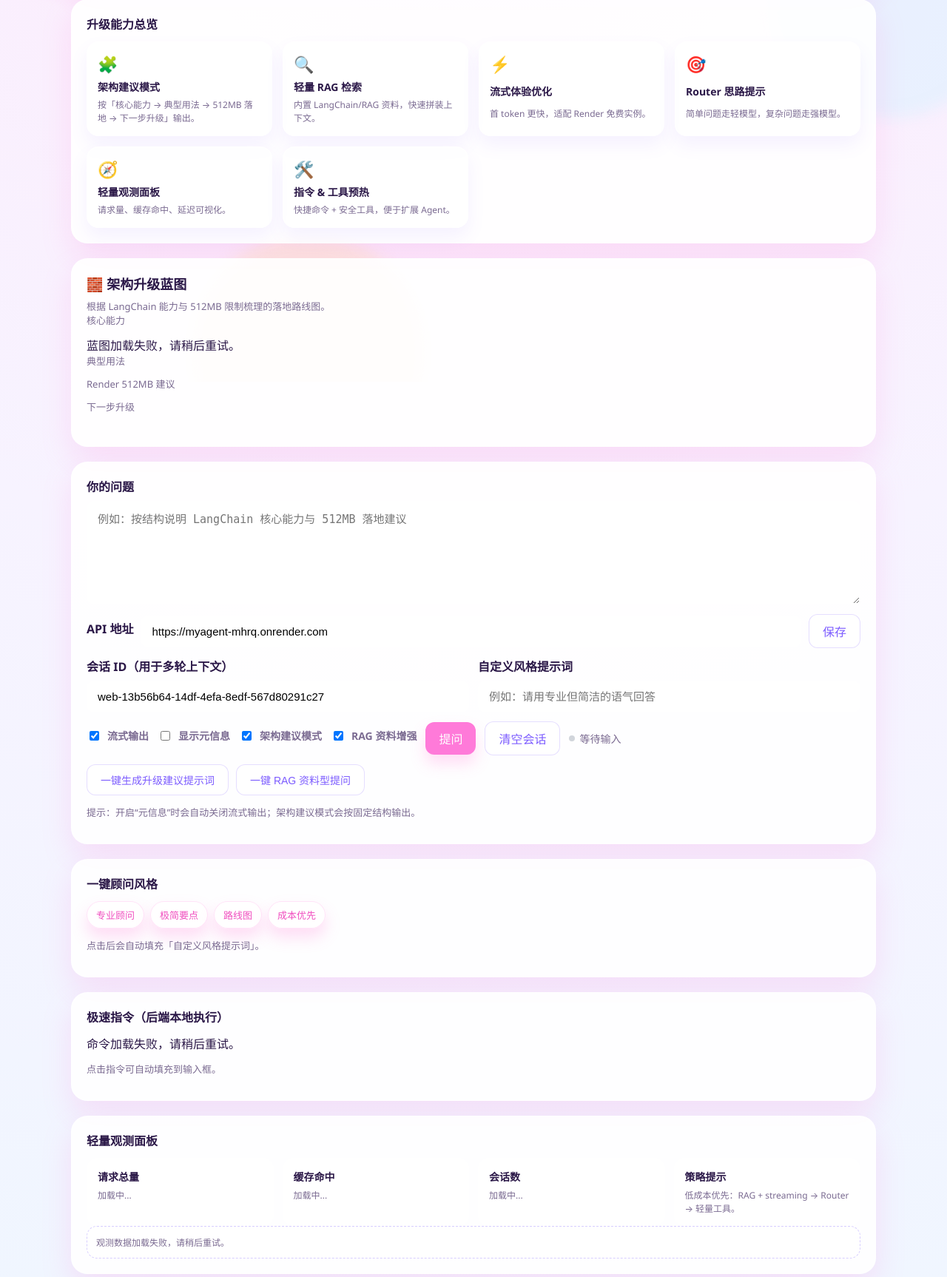
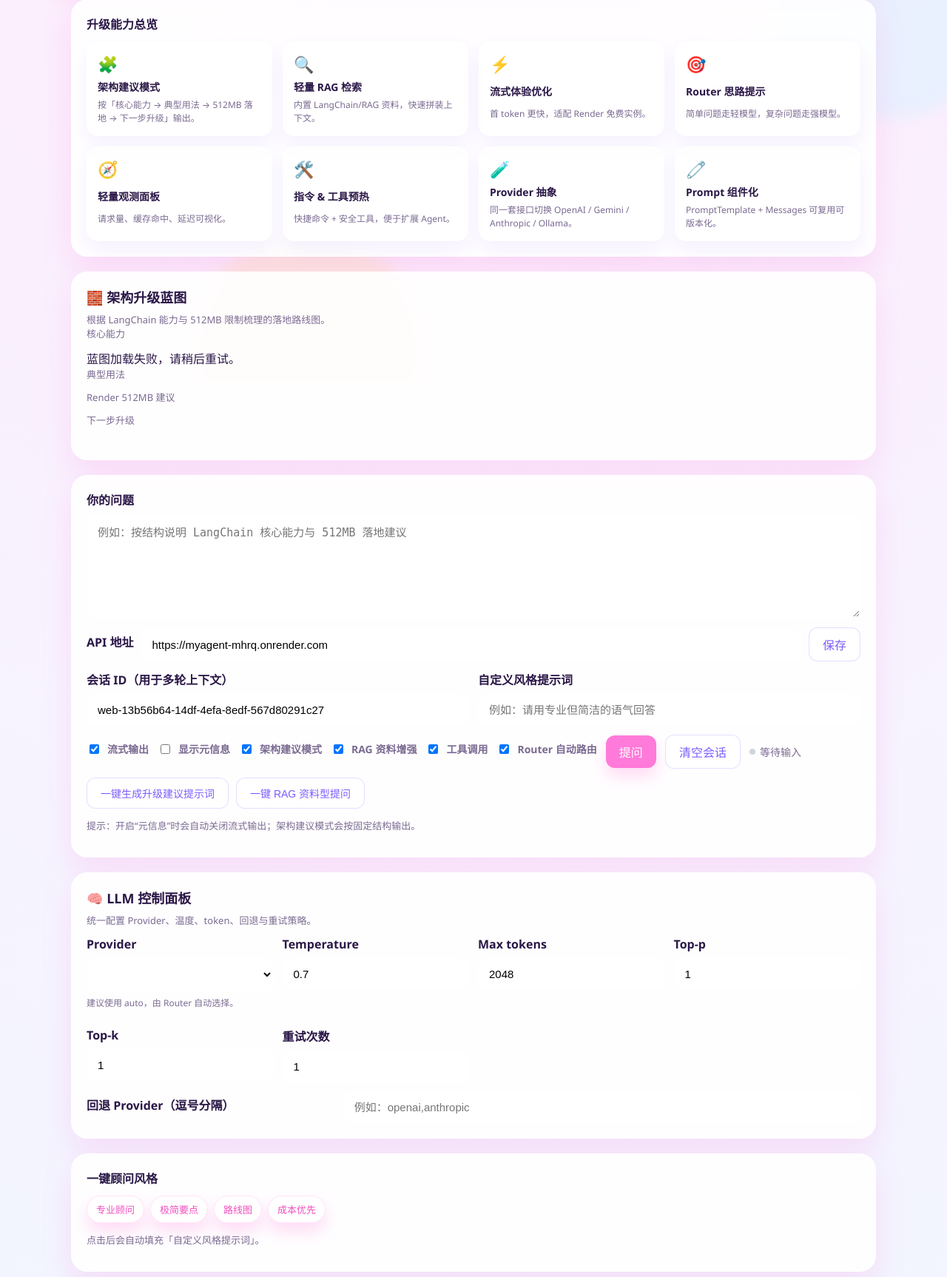
Before and after one commit to iehmltym/myagent, a FastAPI app: page / in a window 1280 px wide. Shown: the part 284-2010 px from the top of the page at 74% size. Run offline with FastAPI, Linux system fonts and the light colour scheme; lists and menus that the app fills with data are empty; parts of the project's set-up code (start-up, migrations or seed data) failed here and were passed over.

Commit message:
Add provider abstraction and UI controls

```diff
--- a/app.py
+++ b/app.py
@@ -8,14 +8,23 @@ from fastapi.middleware.cors import CORSMiddleware
 from fastapi.responses import FileResponse, HTMLResponse, JSONResponse, StreamingResponse
 from pydantic import BaseModel
 
+from agent_runtime import (
+    Chain,
+    GeminiProvider,
+    LLMManager,
+    LLMRequestConfig,
+    MemoryStore,
+    PlaceholderProvider,
+    PromptMessage,
+    PromptTemplate,
+    Tool,
+    ToolRegistry,
+    ToolResult,
+)
 from knowledge_base import blueprint_payload, retrieve_documents
-from my_custom_llm import MyCustomGeminiLLM
 from tools import add, get_date, get_time, make_uuid, safe_eval_expression, text_stats
 
 app = FastAPI()
-# 会话历史字典：key 是 session_id，value 是 [(question, answer), ...]
-# 用于在多轮对话中保留上下文，便于拼接成连续对话的 prompt
-sessions: "OrderedDict[str, List[Tuple[str, str]]]" = OrderedDict()
 MAX_HISTORY_TURNS = 10
 MAX_SESSIONS = 200
 
@@ -51,6 +60,57 @@ ADVISOR_SYSTEM_PROMPT = (
     "给出清晰的小标题和要点列表，语气专业、直接。"
 )
 
+memory_store = MemoryStore(max_turns=MAX_HISTORY_TURNS, max_sessions=MAX_SESSIONS)
+tool_registry = ToolRegistry(
+    tools=[
+        Tool(
+            name="get_time",
+            description="获取当前时间",
+            handler=lambda _: ToolResult(get_time(), {"tool": "time"}),
+            keywords=["现在几点", "时间", "time"],
+        ),
+        Tool(
+            name="get_date",
+            description="获取今天日期",
+            handler=lambda _: ToolResult(get_date(), {"tool": "date"}),
+            keywords=["今天日期", "日期", "date"],
+        ),
+        Tool(
+            name="uuid",
+            description="生成 UUID4",
+            handler=lambda _: ToolResult(make_uuid(), {"tool": "uuid"}),
+            keywords=["uuid", "id"],
+        ),
+        Tool(
+            name="calc",
+            description="安全计算数学表达式",
+            handler=lambda text: ToolResult(str(safe_eval_expression(text)), {"tool": "calc"}),
+            keywords=["计算", "算一下", "calc"],
+        ),
+        Tool(
+            name="text_stats",
+            description="统计文本长度与单词数",
+            handler=lambda text: ToolResult(
+                (
+                    f"字符数：{text_stats(text)['chars']} | "
+                    f"去空格字符数：{text_stats(text)['chars_no_space']} | "
+                    f"单词数：{text_stats(text)['words']}"
+                ),
+                {"tool": "len"},
+            ),
+            keywords=["字数", "文本统计", "len"],
+        ),
+    ]
+)
+llm_manager = LLMManager(
+    providers=[
+        GeminiProvider(),
+        PlaceholderProvider("openai", "请配置 OPENAI_API_KEY 并启用对应 SDK。"),
+        PlaceholderProvider("anthropic", "请配置 ANTHROPIC_API_KEY 并启用对应 SDK。"),
+        PlaceholderProvider("ollama", "请启动本地 Ollama 服务并配置地址。"),
+    ]
+)
+
 
 class QuestionRequest(BaseModel):
     # 用户输入的问题文本
@@ -67,6 +127,19 @@ class QuestionRequest(BaseModel):
     include_meta: bool = False
     # 运行模式：默认空；"advisor" 表示架构建议；"rag" 表示检索增强
     mode: Optional[str] = None
+    # LLM Provider：auto/gemini/openai/anthropic/ollama
+    provider: Optional[str] = None
+    # LLM 参数
+    temperature: Optional[float] = None
+    max_output_tokens: Optional[int] = None
+    top_p: Optional[float] = None
+    top_k: Optional[int] = None
+    # 工具调用与路由开关
+    enable_tools: bool = True
+    enable_router: bool = True
+    # 回退与重试
+    fallback_providers: Optional[List[str]] = None
+    retries: int = 1
 
 
 class SessionRequest(BaseModel):
@@ -108,6 +181,26 @@ def features() -> Dict[str, Any]:
             {"cmd": "/len 文本", "desc": "查看文本统计"},
             {"cmd": "/help", "desc": "查看可用命令"},
         ],
+        "providers": [
+            {"id": "auto", "desc": "自动路由（建议默认）"},
+            {"id": "gemini", "desc": "Google Gemini（已接入）"},
+            {"id": "openai", "desc": "OpenAI（占位，需配置）"},
+            {"id": "anthropic", "desc": "Anthropic（占位，需配置）"},
+            {"id": "ollama", "desc": "本地 Ollama（占位，需配置）"},
+        ],
+        "prompt": {
+            "supports": ["system", "messages", "few-shot", "variables", "versioning"],
+            "template": "PromptTemplate + Messages",
+        },
+        "chains": {
+            "steps": ["preprocess", "tool", "retrieve", "generate", "postprocess"],
+            "desc": "用户输入 → 预处理 → 检索 → 生成 → 后处理",
+        },
+        "tools": tool_registry.summary(),
+        "memory": {
+            "window_turns": MAX_HISTORY_TURNS,
+            "long_term": "vector-store (规划中)",
+        },
         "limits": {
             "max_history_turns": MAX_HISTORY_TURNS,
             "max_sessions": MAX_SESSIONS,
@@ -125,7 +218,7 @@ def stats() -> Dict[str, Any]:
     return {
         "requests": request_stats,
         "cache": {"size": len(answer_cache), **cache_stats},
-        "sessions": {"active": len(sessions), "max": MAX_SESSIONS},
+        "sessions": {"active": memory_store.active_count(), "max": MAX_SESSIONS},
     }
 
 
@@ -136,22 +229,9 @@ def blueprint() -> Dict[str, Any]:
 
 @app.post("/session/clear")
 def clear_session(req: SessionRequest) -> Dict[str, Any]:
-    if sessions.pop(req.session_id, None) is not None:
+    if memory_store.clear(req.session_id):
         return {"cleared": True, "session_id": req.session_id}
     return {"cleared": False, "session_id": req.session_id}
-
-
-def _get_session_history(session_key: Optional[str]) -> List[Tuple[str, str]]:
-    if not session_key:
-        return []
-    history = sessions.get(session_key)
-    if history is None:
-        history = []
-        sessions[session_key] = history
-    sessions.move_to_end(session_key)
-    if len(sessions) > MAX_SESSIONS:
-        sessions.popitem(last=False)
-    return history
 
 
 def _cache_get(key: Tuple[str, str]) -> Optional[str]:
@@ -206,6 +286,21 @@ def _handle_command(question: str) -> Optional[Tuple[str, Dict[str, Any]]]:
     return "未知命令，试试 /help", {"command": f"/{cmd}", "error": True}
 
 
+def _auto_tool(question: str) -> Optional[ToolResult]:
+    tool = tool_registry.match(question)
+    if not tool:
+        return None
+    payload = question
+    if tool.name in {"calc", "text_stats"}:
+        payload = question.replace("计算", "").replace("算一下", "").replace("字数", "").strip()
+    if tool.name == "calc" and not payload:
+        payload = question
+    try:
+        return tool.handler(payload)
+    except ValueError as exc:
+        return ToolResult(f"工具调用失败：{exc}", {"tool": tool.name, "error": True})
+
+
 @app.post("/ask")
 def ask_question(req: QuestionRequest):
     # 取出用户输入的问题文本，便于后续处理
@@ -236,12 +331,7 @@ def ask_question(req: QuestionRequest):
         return JSONResponse(payload)
 
     def update_history(session_key: Optional[str], answer: str):
-        if not session_key:
-            return
-        history = _get_session_history(session_key)
-        history.append((question, answer))
-        if len(history) > MAX_HISTORY_TURNS:
-            sessions[session_key] = history[-MAX_HISTORY_TURNS:]
+        memory_store.append(session_key, question, answer)
 
     def build_meta(source: str, cache_hit: bool, extra: Optional[Dict[str, Any]] = None) -> Dict[str, Any]:
         meta = {
@@ -276,6 +366,12 @@ def ask_question(req: QuestionRequest):
         request_stats["rule"] += 1
         return respond_text(str(add(left, right)), meta=build_meta("rule", False, {"tool": "add"}))
 
+    if req.enable_tools:
+        tool_result = _auto_tool(question)
+        if tool_result:
+            request_stats["rule"] += 1
+            return respond_text(tool_result.output, meta=build_meta("tool", False, tool_result.meta))
+
     # 如果前端传了 system_prompt，就用它；
     # 否则使用默认的可爱语气 prompt。
     system_prompt = req.system_prompt or DEFAULT_CUTE_SYSTEM_PROMPT
@@ -294,27 +390,31 @@ def ask_question(req: QuestionRequest):
                 "rag_docs": [doc["title"] for doc in rag_docs],
                 "rag_count": len(rag_docs),
             }
-    # 始终用自定义 LLM 包装器注入 system prompt，让回答保持可爱风格
-    active_llm = MyCustomGeminiLLM(prefix=system_prompt)
     # 规范化 session_id（去掉首尾空白），避免同一会话被当成多个 key
     session_id = req.session_id.strip() if req.session_id else None
     # 获取该会话的历史；若不存在则初始化为空列表
     # 未提供 session_id 时视为单轮对话，不读取/写入历史
-    history = _get_session_history(session_id) if session_id else []
-    # 将历史记录拼成连续对话的 prompt，格式如：
-    # 用户：... \n 助手：... \n 用户：... \n 助手：...
-    history_prompt = "".join(
-        f"用户：{user_question}\n助手：{response}\n" for user_question, response in history
+    history = memory_store.get(session_id) if session_id else []
+    history_prompt = "".join(f"用户：{user}\n助手：{reply}\n" for user, reply in history)
+
+    messages = []
+    if history_prompt:
+        messages.append(PromptMessage(role="用户", content=history_prompt))
+    messages.append(PromptMessage(role="用户", content="{question}"))
+    prompt_template = PromptTemplate(
+        system=system_prompt,
+        messages=messages,
+        variables={"question": req.question},
     )
-    # 拼接本次问题，提示模型继续回复助手内容
+
     if rag_context:
         prompt = (
-            f"{history_prompt}用户：{req.question}\n\n"
+            f"{prompt_template.render()}\n\n"
             f"请参考以下资料作答（不要逐字复述，保持结构化输出）：\n{rag_context}\n\n"
             "助手："
         )
     else:
-        prompt = f"{history_prompt}用户：{req.question}\n助手："
+        prompt = f"{prompt_template.render()}\n助手："
     # 调用模型生成答案，max_output_tokens 适当提高以避免回答被截断
     cache_key = (system_prompt, question)
     if not session_id:
@@ -322,20 +422,53 @@ def ask_question(req: QuestionRequest):
         if cached_answer is not None:
             return respond_text(cached_answer, meta=build_meta("cache", True, rag_meta))
 
+    config = LLMRequestConfig(
+        temperature=req.temperature if req.temperature is not None else 0.7,
+        max_output_tokens=req.max_output_tokens or 2048,
+        top_p=req.top_p if req.top_p is not None else 1.0,
+        top_k=req.top_k if req.top_k is not None else 1,
+    )
+    fallback_providers = req.fallback_providers or []
+
+    chain = Chain(
+        steps=[
+            lambda state: {**state, "prompt": prompt},
+        ]
+    )
+    chain_state = chain.run({"question": question})
+    final_prompt = chain_state["prompt"]
+
     if not stream:
-        answer = active_llm.generate(prompt, max_output_tokens=2048)
+        answer, meta = llm_manager.generate(
+            final_prompt,
+            config=config,
+            question=question,
+            provider=req.provider,
+            fallback=fallback_providers,
+            retries=req.retries,
+            enable_router=req.enable_router,
+        )
         request_stats["llm"] += 1
         if not session_id:
             _cache_set(cache_key, answer)
         update_history(session_id, answer)
         return respond_text(
             answer,
-            meta=build_meta("llm", False, {"model": active_llm.model_name, **rag_meta}),
+            meta=build_meta("llm", False, {**meta, **rag_meta}),
         )
 
     def answer_stream():
         answer_parts = []
-        for chunk in active_llm.generate_stream(prompt, max_output_tokens=2048):
+        stream_iter, meta = llm_manager.generate_stream(
+            final_prompt,
+            config=config,
+            question=question,
+            provider=req.provider,
+            fallback=fallback_providers,
+            retries=req.retries,
+            enable_router=req.enable_router,
+        )
+        for chunk in stream_iter:
             answer_parts.append(chunk)
             yield chunk
         final_answer = "".join(answer_parts)
@@ -344,4 +477,6 @@ def ask_question(req: QuestionRequest):
             _cache_set(cache_key, final_answer)
         update_history(session_id, final_answer)
 
-    return StreamingResponse(answer_stream(), media_type="text/plain; charset=utf-8")
+    response = StreamingResponse(answer_stream(), media_type="text/plain; charset=utf-8")
+    response.headers["X-Provider"] = req.provider or "auto"
+    return response
--- a/templates/index.html
+++ b/templates/index.html
@@ -153,7 +153,9 @@
     }
 
     textarea,
-    input[type="text"] {
+    input[type="text"],
+    input[type="number"],
+    select {
       width: 100%;
       border: 1px solid rgba(255, 255, 255, 0.9);
       border-radius: 12px;
@@ -170,7 +172,9 @@
     }
 
     textarea:focus,
-    input[type="text"]:focus {
+    input[type="text"]:focus,
+    input[type="number"]:focus,
+    select:focus {
       border-color: var(--primary);
       box-shadow: 0 0 0 4px rgba(255, 122, 217, 0.2);
     }
@@ -443,6 +447,12 @@
       font-size: 12px;
       color: var(--muted);
     }
+
+    .form-hint {
+      font-size: 12px;
+      color: var(--muted);
+      margin-top: 6px;
+    }
   </style>
 </head>
 <body>
@@ -504,6 +514,16 @@
           <strong>指令 & 工具预热</strong>
           <p>快捷命令 + 安全工具，便于扩展 Agent。</p>
         </div>
+        <div class="feature-card">
+          <span>🧪</span>
+          <strong>Provider 抽象</strong>
+          <p>同一套接口切换 OpenAI / Gemini / Anthropic / Ollama。</p>
+        </div>
+        <div class="feature-card">
+          <span>🧷</span>
+          <strong>Prompt 组件化</strong>
+          <p>PromptTemplate + Messages 可复用可版本化。</p>
+        </div>
       </div>
     </div>
 
@@ -547,6 +567,8 @@
         <label class="toggle"><input id="meta" type="checkbox" /> 显示元信息</label>
         <label class="toggle"><input id="advisor" type="checkbox" checked /> 架构建议模式</label>
         <label class="toggle"><input id="rag" type="checkbox" checked /> RAG 资料增强</label>
+        <label class="toggle"><input id="enableTools" type="checkbox" checked /> 工具调用</label>
+        <label class="toggle"><input id="enableRouter" type="checkbox" checked /> Router 自动路由</label>
         <button onclick="ask()">提问</button>
         <button class="ghost" onclick="clearSession()">清空会话</button>
         <span class="status">
@@ -559,6 +581,42 @@
         <button class="ghost" onclick="fillRagPrompt()">一键 RAG 资料型提问</button>
       </div>
       <p class="muted">提示：开启“元信息”时会自动关闭流式输出；架构建议模式会按固定结构输出。</p>
+    </div>
+
+    <div class="card">
+      <h3 class="section-title">🧠 LLM 控制面板</h3>
+      <p class="section-subtitle">统一配置 Provider、温度、token、回退与重试策略。</p>
+      <div class="grid">
+        <div>
+          <label for="provider">Provider</label>
+          <select id="provider"></select>
+          <p class="form-hint">建议使用 auto，由 Router 自动选择。</p>
+        </div>
+        <div>
+          <label for="temperature">Temperature</label>
+          <input id="temperature" type="number" min="0" max="2" step="0.1" value="0.7" />
+        </div>
+        <div>
+          <label for="maxTokens">Max tokens</label>
+          <input id="maxTokens" type="number" min="128" max="4096" step="128" value="2048" />
+        </div>
+        <div>
+          <label for="topP">Top-p</label>
+          <input id="topP" type="number" min="0" max="1" step="0.05" value="1" />
+        </div>
+        <div>
+          <label for="topK">Top-k</label>
+          <input id="topK" type="number" min="1" max="40" step="1" value="1" />
+        </div>
+        <div>
+          <label for="retries">重试次数</label>
+          <input id="retries" type="number" min="1" max="3" step="1" value="1" />
+        </div>
+      </div>
+      <div class="row">
+        <label for="fallback" style="flex:1">回退 Provider（逗号分隔）</label>
+        <input id="fallback" type="text" placeholder="例如：openai,anthropic" style="flex:2" />
+      </div>
     </div>
 
     <div class="card">
@@ -576,6 +634,12 @@
       <label>极速指令（后端本地执行）</label>
       <div id="commands" class="pill-list"></div>
       <p class="muted">点击指令可自动填充到输入框。</p>
+    </div>
+
+    <div class="card">
+      <label>链式流程（Chains）</label>
+      <div id="chainSteps" class="pill-list"></div>
+      <p class="muted">预处理 → 工具 → 检索 → 生成 → 后处理，可扩展分支与并行。</p>
     </div>
 
     <div class="card">
@@ -665,6 +729,23 @@
             document.getElementById("q").value = item.cmd;
           });
           container.appendChild(pill);
+        });
+        const providerSelect = document.getElementById("provider");
+        providerSelect.innerHTML = "";
+        data.providers.forEach((provider) => {
+          const option = document.createElement("option");
+          option.value = provider.id;
+          option.textContent = `${provider.id} · ${provider.desc}`;
+          providerSelect.appendChild(option);
+        });
+        providerSelect.value = "auto";
+        const chainSteps = document.getElementById("chainSteps");
+        chainSteps.innerHTML = "";
+        (data.chains?.steps || []).forEach((step) => {
+          const pill = document.createElement("div");
+          pill.className = "pill";
+          pill.textContent = step;
+          chainSteps.appendChild(pill);
         });
       } catch (e) {
         document.getElementById("commands").textContent = "命令加载失败，请稍后重试。";
@@ -763,6 +844,8 @@
       const metaToggle = document.getElementById("meta");
       const advisorToggle = document.getElementById("advisor");
       const ragToggle = document.getElementById("rag");
+      const toolsToggle = document.getElementById("enableTools");
+      const routerToggle = document.getElementById("enableRouter");
       let stream = streamToggle.checked;
       const includeMeta = metaToggle.checked;
       if (includeMeta) {
@@ -781,7 +864,19 @@
         include_meta: includeMeta,
         session_id: sessionInput.value.trim() || null,
         system_prompt: promptInput.value.trim() || null,
-        mode
+        mode,
+        provider: document.getElementById("provider").value || "auto",
+        temperature: parseFloat(document.getElementById("temperature").value || "0.7"),
+        max_output_tokens: parseInt(document.getElementById("maxTokens").value || "2048", 10),
+        top_p: parseFloat(document.getElementById("topP").value || "1"),
+        top_k: parseInt(document.getElementById("topK").value || "1", 10),
+        retries: parseInt(document.getElementById("retries").value || "1", 10),
+        fallback_providers: document.getElementById("fallback").value
+          .split(",")
+          .map((item) => item.trim())
+          .filter(Boolean),
+        enable_tools: toolsToggle.checked,
+        enable_router: routerToggle.checked
       };
 
       statusText.textContent = "请求中...";
@@ -815,8 +910,10 @@
           ans.textContent = data.answer ?? "(后端没有返回 answer 字段)";
           if (data.meta) {
             const ragInfo = data.meta.rag_docs ? ` | RAG 文档：${data.meta.rag_docs.join("、")}` : "";
+            const providerInfo = data.meta.provider ? ` | Provider：${data.meta.provider}` : "";
+            const routeInfo = data.meta.route_reason ? ` | 路由：${data.meta.route_reason}` : "";
             metaPanel.textContent =
-              `来源：${data.meta.source} | 缓存命中：${data.meta.cache_hit} | 延迟：${data.meta.latency_ms}ms${ragInfo}`;
+              `来源：${data.meta.source} | 缓存命中：${data.meta.cache_hit} | 延迟：${data.meta.latency_ms}ms${ragInfo}${providerInfo}${routeInfo}`;
           }
         }
 
```
Also changed, not shown: agent_runtime.py (added, +277 -0 lines).
